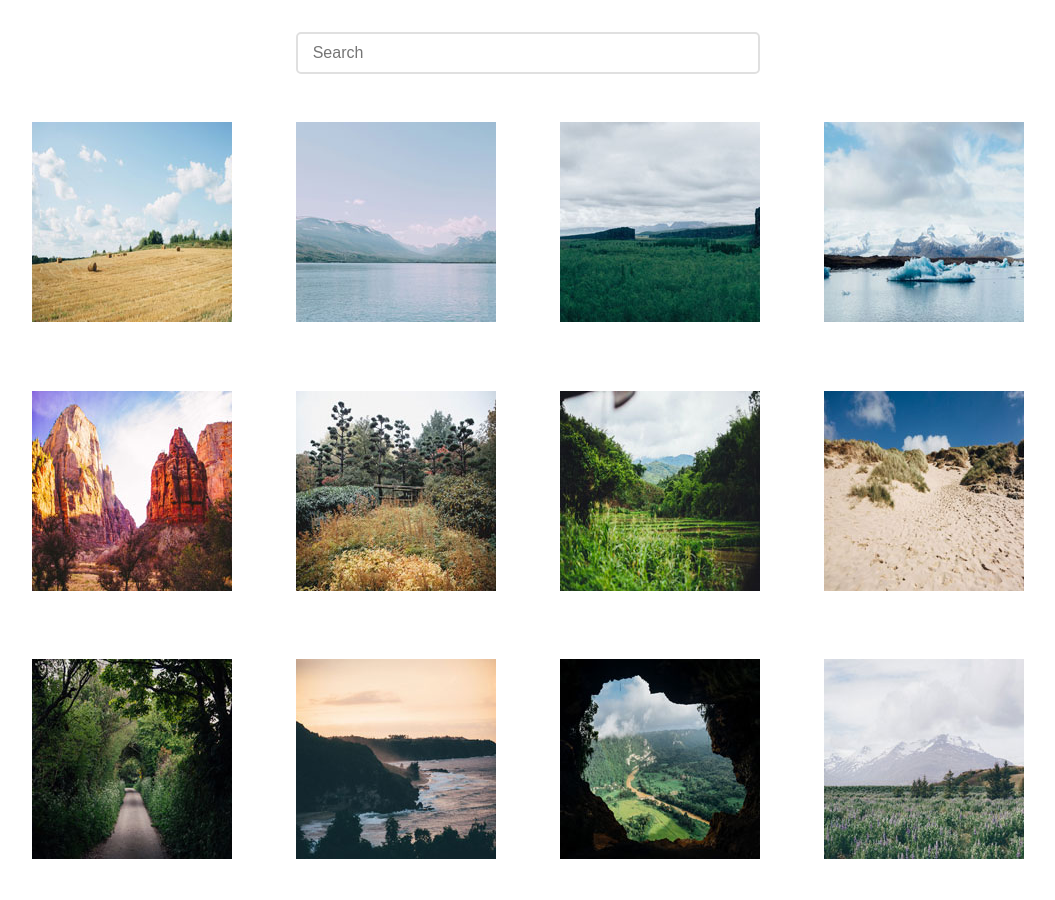
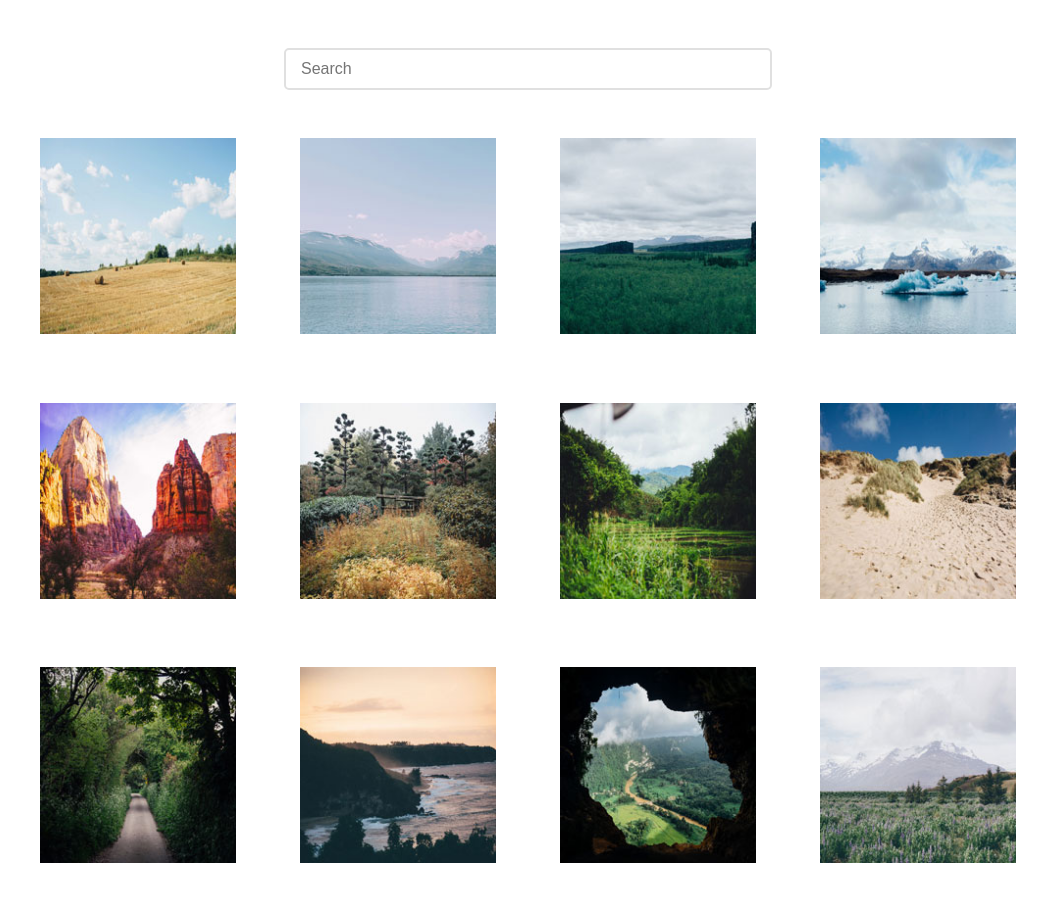
Before and after one commit to Baswazz/techdegree-project-4, a plain HTML site: page index.html in a window 1280 px wide. Shown: the whole page, without its empty margins (112-1167 px from the left). Drawn offline with Linux system fonts and the light colour scheme; a web font is replaced by a local one.

Commit message:
Responsive styling and cleanup

```diff
--- a/css/style.css
+++ b/css/style.css
@@ -1,3 +1,7 @@
+/* =================================
+  Base Styles
+==================================== */
+
 * {
   box-sizing: border-box;
 }
@@ -12,6 +16,10 @@ img {
   max-width: 100%;
 }
 
+/* =================================
+  Base Layout Styles
+==================================== */
+
 .search {
   display: flex;
   justify-content: center;
@@ -21,20 +29,18 @@ img {
 .gallery {
   display: flex;
   flex-wrap: wrap;
-  justify-content: center;
 }
 
 .gallery a {
-  /*width: 200px;*/
-  /*height: 200px;*/
-  flex: 0 0 200px;
-  margin: 2em;
+  flex-basis: calc(50% - 2em);
+  margin: 1em;
 }
 
 .gallery img {
 
 }
 
+/* ---- Form Styles  ---- */
 input {
   width: 100%;
   border: 2px solid #E0E0E0;
@@ -50,22 +56,35 @@ input:focus {
   outline: none;
 }
 
-/* simplelightbox */
-.sl-overlay {
-  opacity: .8;
+/* =================================
+  Media Queries
+==================================== */
+
+@media (min-width: 480px) {
+  .gallery a {
+    flex-basis: calc(33.333333333% - 2em);
+  }
 }
 
 @media (min-width: 768px) {
-  .container {
-    max-width: 1120px;
-    width: 90%;
-    margin: 0 auto;
-  }
   .search {
-    padding: 2em 2em 1em;
+    padding: 3em 2em 1em;
   }
 
   .search input {
-    width: 44%;
+    max-width: 50%;
+  }
+
+  .gallery a {
+    flex-basis: calc(25% - 4em);
+    margin: 2em;
   }
 }
+
+@media (min-width: 1024px) {
+  .container {
+    width: 90%;
+    max-width: 1040px;
+    margin: 0 auto;
+  }
+}
```
